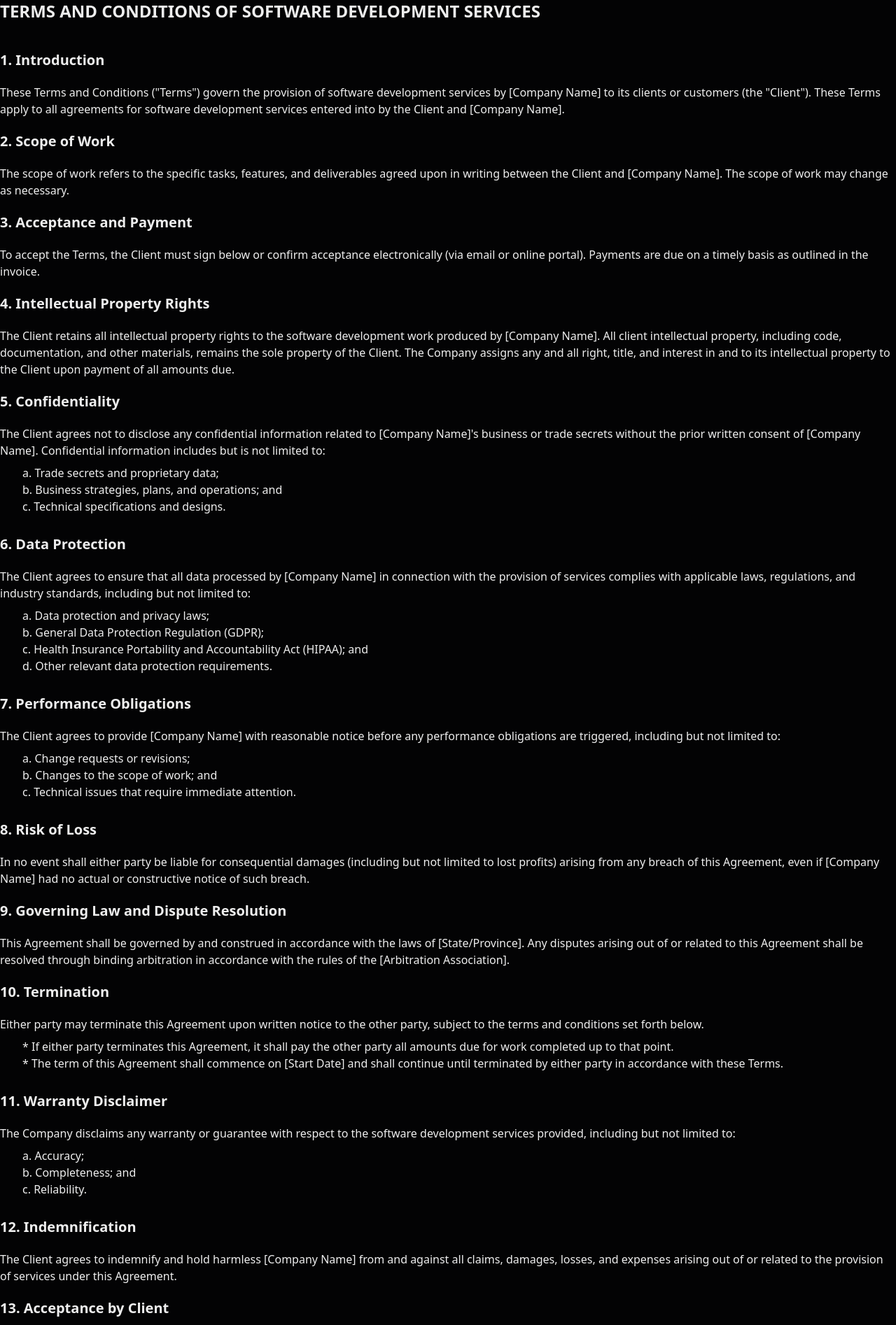
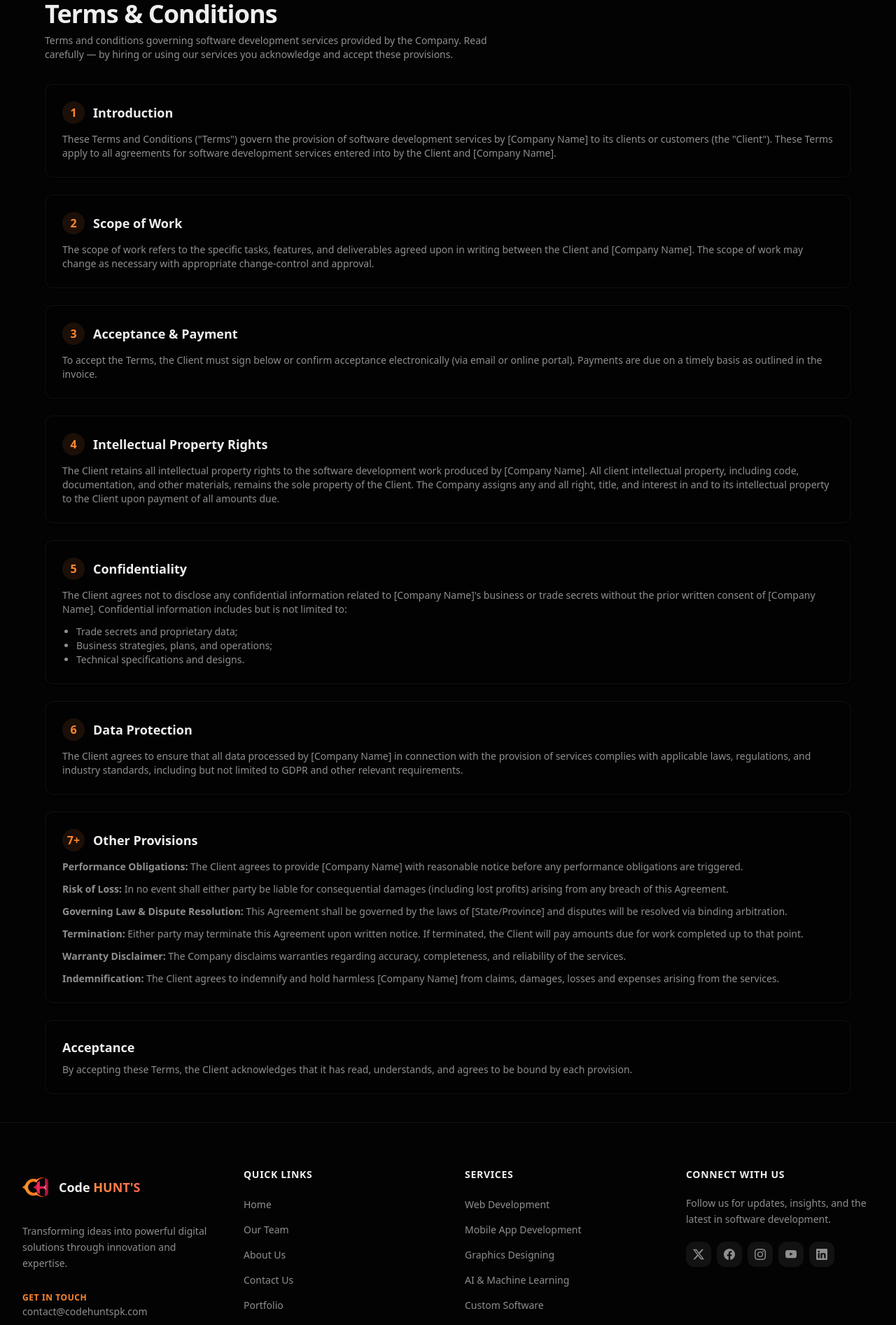
Before and after one commit to uxlabspk/codehunts, a React (Vite) app: page /terms in a window 1280 px wide. Shown: the part 120-2014 px from the top of the page at 70% size. Built offline with nearby package versions, Linux system fonts and the light colour scheme.

Commit message:
refactor: Revise Terms and Conditions layout for improved readability and structure

```diff
--- a/src/pages/terms-conditions.tsx
+++ b/src/pages/terms-conditions.tsx
@@ -1,160 +1,143 @@
 export default function Terms() {
   return (
-    <div className={"container mx-auto min-h-screen py-5"}>
-      <div className={"py-5 text-2xl font-bold"}>
-        TERMS AND CONDITIONS OF SOFTWARE DEVELOPMENT SERVICES
+    <div className="min-h-screen py-10 px-4 md:px-8">
+      <div className="container sm:px-8 mx-auto">
+        <header className="mb-8">
+          <h1 className="text-3xl md:text-4xl font-extrabold tracking-tight">Terms & Conditions</h1>
+          <p className="mt-2 text-sm text-muted-foreground max-w-2xl">
+            Terms and conditions governing software development services provided by the Company.
+            Read carefully — by hiring or using our services you acknowledge and accept these
+            provisions.
+          </p>
+        </header>
+
+        <main className="lg:col-span-2 space-y-6">
+            <section id="introduction" className="bg-background/30 border border-white/[0.06] rounded-lg p-6 shadow-sm">
+              <div className="flex items-center gap-3 mb-3">
+                <div className="inline-flex h-8 w-8 items-center justify-center rounded-full bg-primary/10 text-primary font-semibold">1</div>
+                <h2 className="text-lg font-semibold">Introduction</h2>
               </div>
+              <p className="text-sm text-muted-foreground">
+                These Terms and Conditions ("Terms") govern the provision of software development
+                services by [Company Name] to its clients or customers (the "Client"). These Terms
+                apply to all agreements for software development services entered into by the Client
+                and [Company Name].
+              </p>
+            </section>
 
-      <div className={"py-5 text-xl font-bold"}>1. Introduction</div>
+            <section id="scope" className="bg-background/30 border border-white/[0.06] rounded-lg p-6 shadow-sm">
+              <div className="flex items-center gap-3 mb-3">
+                <div className="inline-flex h-8 w-8 items-center justify-center rounded-full bg-primary/10 text-primary font-semibold">2</div>
+                <h2 className="text-lg font-semibold">Scope of Work</h2>
+              </div>
+              <p className="text-sm text-muted-foreground">
+                The scope of work refers to the specific tasks, features, and deliverables agreed upon
+                in writing between the Client and [Company Name]. The scope of work may change as
+                necessary with appropriate change-control and approval.
+              </p>
+            </section>
 
-      <p>
-        These Terms and Conditions ("Terms") govern the provision of software development services
-        by [Company Name] to its clients or customers (the "Client"). These Terms apply to all
-        agreements for software development services entered into by the Client and [Company Name].
+            <section id="payment" className="bg-background/30 border border-white/[0.06] rounded-lg p-6 shadow-sm">
+              <div className="flex items-center gap-3 mb-3">
+                <div className="inline-flex h-8 w-8 items-center justify-center rounded-full bg-primary/10 text-primary font-semibold">3</div>
+                <h2 className="text-lg font-semibold">Acceptance & Payment</h2>
+              </div>
+              <p className="text-sm text-muted-foreground">
+                To accept the Terms, the Client must sign below or confirm acceptance electronically
+                (via email or online portal). Payments are due on a timely basis as outlined in the
+                invoice.
               </p>
+            </section>
 
-      <div className={"py-5 text-xl font-bold"}>2. Scope of Work</div>
+            <section id="ip" className="bg-background/30 border border-white/[0.06] rounded-lg p-6 shadow-sm">
+              <div className="flex items-center gap-3 mb-3">
+                <div className="inline-flex h-8 w-8 items-center justify-center rounded-full bg-primary/10 text-primary font-semibold">4</div>
+                <h2 className="text-lg font-semibold">Intellectual Property Rights</h2>
+              </div>
+              <p className="text-sm text-muted-foreground">
+                The Client retains all intellectual property rights to the software development work
+                produced by [Company Name]. All client intellectual property, including code,
+                documentation, and other materials, remains the sole property of the Client. The
+                Company assigns any and all right, title, and interest in and to its intellectual
+                property to the Client upon payment of all amounts due.
+              </p>
+            </section>
 
-      <p>
-        The scope of work refers to the specific tasks, features, and deliverables agreed upon in
-        writing between the Client and [Company Name]. The scope of work may change as necessary.
+            <section id="confidentiality" className="bg-background/30 border border-white/[0.06] rounded-lg p-6 shadow-sm">
+              <div className="flex items-center gap-3 mb-3">
+                <div className="inline-flex h-8 w-8 items-center justify-center rounded-full bg-primary/10 text-primary font-semibold">5</div>
+                <h2 className="text-lg font-semibold">Confidentiality</h2>
+              </div>
+              <p className="text-sm text-muted-foreground">
+                The Client agrees not to disclose any confidential information related to [Company
+                Name]'s business or trade secrets without the prior written consent of [Company
+                Name]. Confidential information includes but is not limited to:
               </p>
+              <ul className="mt-3 ml-5 list-disc text-sm text-muted-foreground">
+                <li>Trade secrets and proprietary data;</li>
+                <li>Business strategies, plans, and operations;</li>
+                <li>Technical specifications and designs.</li>
+              </ul>
+            </section>
 
-      <div className={"py-5 text-xl font-bold"}>3. Acceptance and Payment</div>
+            <section id="data" className="bg-background/30 border border-white/[0.06] rounded-lg p-6 shadow-sm">
+              <div className="flex items-center gap-3 mb-3">
+                <div className="inline-flex h-8 w-8 items-center justify-center rounded-full bg-primary/10 text-primary font-semibold">6</div>
+                <h2 className="text-lg font-semibold">Data Protection</h2>
+              </div>
+              <p className="text-sm text-muted-foreground">
+                The Client agrees to ensure that all data processed by [Company Name] in connection
+                with the provision of services complies with applicable laws, regulations, and
+                industry standards, including but not limited to GDPR and other relevant
+                requirements.
+              </p>
+            </section>
 
-      <p>
-        To accept the Terms, the Client must sign below or confirm acceptance electronically (via
-        email or online portal). Payments are due on a timely basis as outlined in the invoice.
+            <section id="more" className="bg-background/30 border border-white/[0.06] rounded-lg p-6 shadow-sm">
+              <div className="flex items-center gap-3 mb-3">
+                <div className="inline-flex h-8 w-8 items-center justify-center rounded-full bg-primary/10 text-primary font-semibold">7+</div>
+                <h2 className="text-lg font-semibold">Other Provisions</h2>
+              </div>
+              <div className="space-y-3 text-sm text-muted-foreground">
+                <div>
+                  <strong>Performance Obligations:</strong> The Client agrees to provide [Company Name]
+                  with reasonable notice before any performance obligations are triggered.
+                </div>
+                <div>
+                  <strong>Risk of Loss:</strong> In no event shall either party be liable for
+                  consequential damages (including lost profits) arising from any breach of this
+                  Agreement.
+                </div>
+                <div>
+                  <strong>Governing Law & Dispute Resolution:</strong> This Agreement shall be governed
+                  by the laws of [State/Province] and disputes will be resolved via binding
+                  arbitration.
+                </div>
+                <div>
+                  <strong>Termination:</strong> Either party may terminate this Agreement upon written
+                  notice. If terminated, the Client will pay amounts due for work completed up to that
+                  point.
+                </div>
+                <div>
+                  <strong>Warranty Disclaimer:</strong> The Company disclaims warranties regarding
+                  accuracy, completeness, and reliability of the services.
+                </div>
+                <div>
+                  <strong>Indemnification:</strong> The Client agrees to indemnify and hold harmless
+                  [Company Name] from claims, damages, losses and expenses arising from the services.
+                </div>
+              </div>
+            </section>
+
+            <section id="acceptance" className="bg-background/30 border border-white/[0.06] rounded-lg p-6 shadow-sm">
+              <h3 className="text-lg font-semibold mb-2">Acceptance</h3>
+              <p className="text-sm text-muted-foreground">
+                By accepting these Terms, the Client acknowledges that it has read, understands, and
+                agrees to be bound by each provision.
               </p>
-
-      <div className={"py-5 text-xl font-bold"}>4. Intellectual Property Rights</div>
-
-      <p>
-        The Client retains all intellectual property rights to the software development work
-        produced by [Company Name]. All client intellectual property, including code, documentation,
-        and other materials, remains the sole property of the Client. The Company assigns any and
-        all right, title, and interest in and to its intellectual property to the Client upon
-        payment of all amounts due.
-      </p>
-
-      <div className={"py-5 text-xl font-bold"}>5. Confidentiality</div>
-
-      <p>
-        The Client agrees not to disclose any confidential information related to [Company Name]'s
-        business or trade secrets without the prior written consent of [Company Name]. Confidential
-        information includes but is not limited to:
-      </p>
-
-      <ul className={"ms-8 py-2"}>
-        <li>a. Trade secrets and proprietary data;</li>
-        <li>b. Business strategies, plans, and operations; and</li>
-        <li>c. Technical specifications and designs.</li>
-      </ul>
-
-      <div className={"py-5 text-xl font-bold"}>6. Data Protection</div>
-
-      <p>
-        The Client agrees to ensure that all data processed by [Company Name] in connection with the
-        provision of services complies with applicable laws, regulations, and industry standards,
-        including but not limited to:
-      </p>
-
-      <ul className={"ms-8 py-2"}>
-        <li>a. Data protection and privacy laws;</li>
-        <li>b. General Data Protection Regulation (GDPR);</li>
-        <li>c. Health Insurance Portability and Accountability Act (HIPAA); and</li>
-        <li>d. Other relevant data protection requirements.</li>
-      </ul>
-
-      <div className={"py-5 text-xl font-bold"}>7. Performance Obligations</div>
-
-      <p>
-        The Client agrees to provide [Company Name] with reasonable notice before any performance
-        obligations are triggered, including but not limited to:
-      </p>
-
-      <ul className={"ms-8 py-2"}>
-        <li>a. Change requests or revisions;</li>
-        <li>b. Changes to the scope of work; and</li>
-        <li>c. Technical issues that require immediate attention.</li>
-      </ul>
-
-      <div className={"py-5 text-xl font-bold"}>8. Risk of Loss</div>
-
-      <p>
-        In no event shall either party be liable for consequential damages (including but not
-        limited to lost profits) arising from any breach of this Agreement, even if [Company Name]
-        had no actual or constructive notice of such breach.
-      </p>
-
-      <div className={"py-5 text-xl font-bold"}>9. Governing Law and Dispute Resolution</div>
-
-      <p>
-        This Agreement shall be governed by and construed in accordance with the laws of
-        [State/Province]. Any disputes arising out of or related to this Agreement shall be resolved
-        through binding arbitration in accordance with the rules of the [Arbitration Association].
-      </p>
-
-      <div className={"py-5 text-xl font-bold"}>10. Termination</div>
-
-      <p>
-        Either party may terminate this Agreement upon written notice to the other party, subject to
-        the terms and conditions set forth below.
-      </p>
-
-      <ul className={"ms-8 py-2"}>
-        <li>
-          * If either party terminates this Agreement, it shall pay the other party all amounts due
-          for work completed up to that point.
-        </li>
-        <li>
-          * The term of this Agreement shall commence on [Start Date] and shall continue until
-          terminated by either party in accordance with these Terms.
-        </li>
-      </ul>
-
-      <div className={"py-5 text-xl font-bold"}>11. Warranty Disclaimer</div>
-
-      <p>
-        The Company disclaims any warranty or guarantee with respect to the software development
-        services provided, including but not limited to:
-      </p>
-
-      <ul className={"ms-8 py-2"}>
-        <li>a. Accuracy;</li>
-        <li>b. Completeness; and</li>
-        <li>c. Reliability.</li>
-      </ul>
-
-      <div className={"py-5 text-xl font-bold"}>12. Indemnification</div>
-
-      <p>
-        The Client agrees to indemnify and hold harmless [Company Name] from and against all claims,
-        damages, losses, and expenses arising out of or related to the provision of services under
-        this Agreement.
-      </p>
-
-      <div className={"py-5 text-xl font-bold"}>13. Acceptance by Client</div>
-
-      <p>
-        By accepting these Terms, the Client acknowledges that it has read, understands, and agrees
-        to be bound by each provision.
-      </p>
-
-      <div className={"py-5 text-xl font-bold"}>EFFECTIVE DATE</div>
-
-      <p>
-        These Terms are effective as of [Effective Date]. They may be amended or updated at any time
-        by [Company Name].
-      </p>
-
-      <div className={"py-5 text-xl font-bold"}>NOTICE TO CLIENT</div>
-
-      <p>
-        The Client shall receive notice of any changes to these Terms in writing. The Client
-        acknowledges that it has read, understood, and agrees to the terms and conditions set forth
-        above.
-      </p>
+            </section>
+          </main>
+      </div>
     </div>
   );
 }
```
Lines whose indentation alone changed are shown as unchanged.
